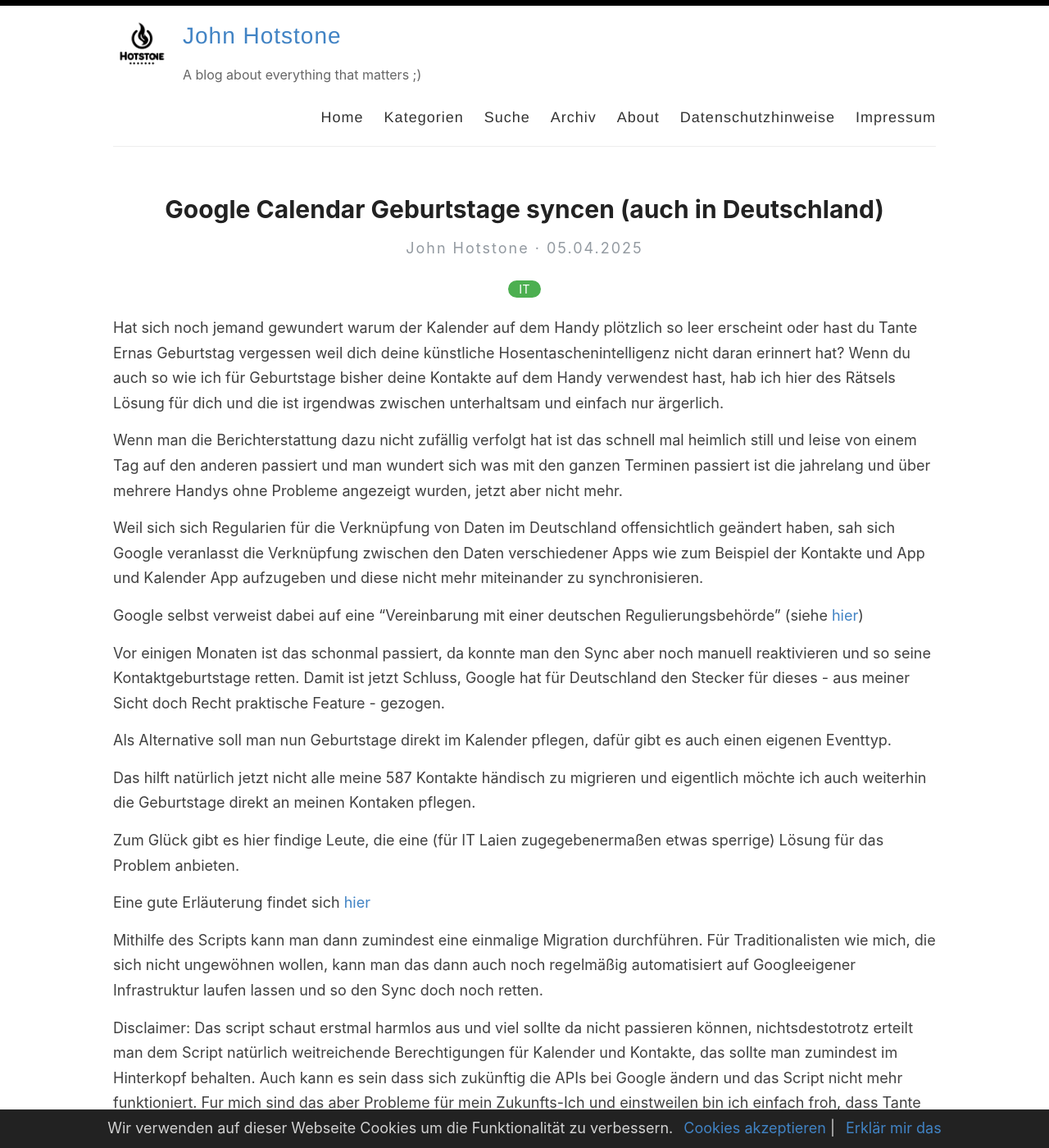
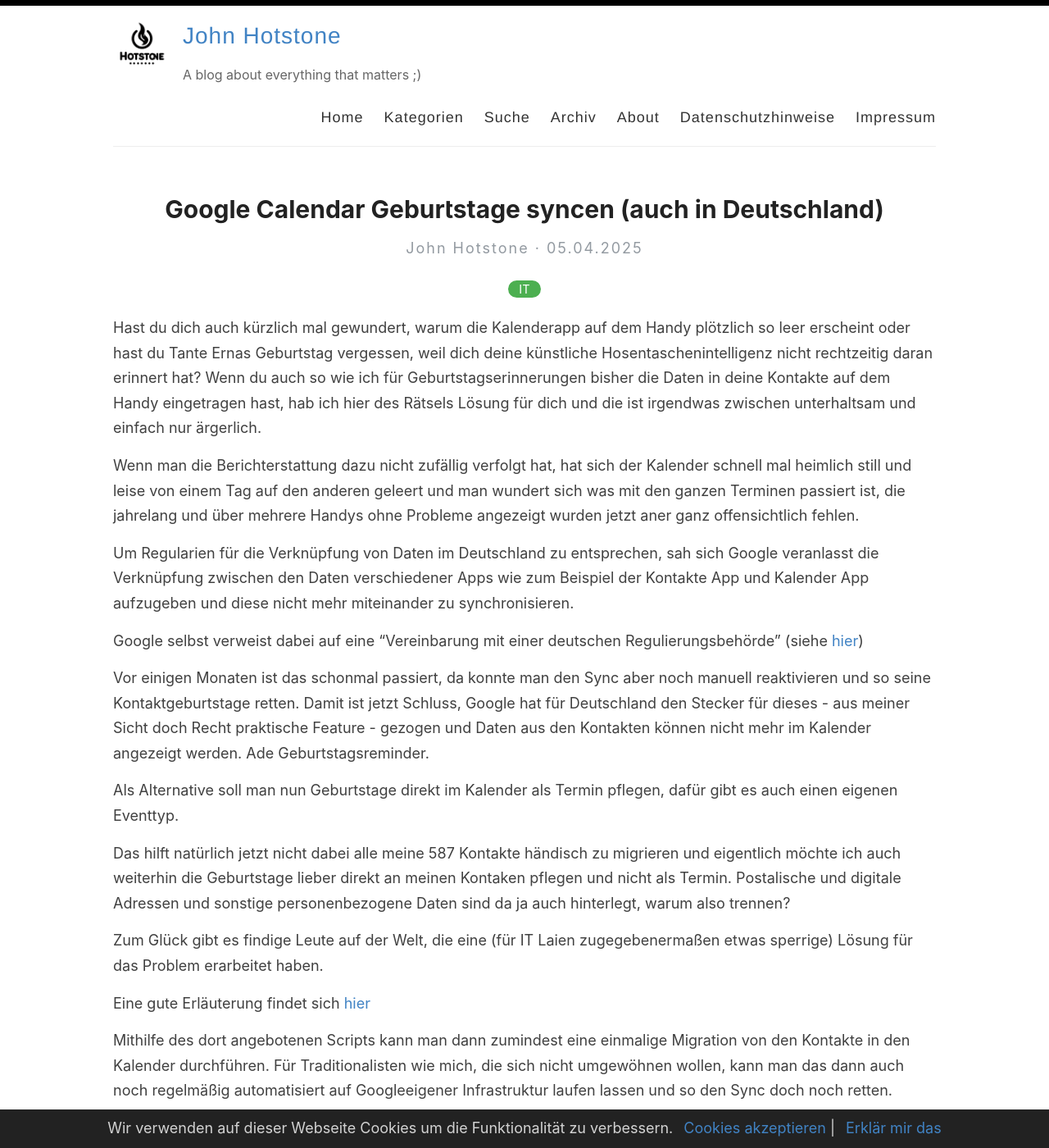
Before and after one commit to john-hotstone/john-hotstone.github.io, a Jekyll site: the page built from _posts/2025-04-05-Google-Calendar-Birthday-Sync.md, in a window 1280 px wide and 1400 px high. Shown: the whole window at 82% size. Built offline with Jekyll 4.4.1, drawn with Linux system fonts in a browser that asks for light colours; comment, search, counter and statistics services are not loaded; some of the changed text lies outside the part shown.

Commit message:
Update 2025-04-05-Google-Calendar-Birthday-Sync.md

```diff
--- a/_posts/2025-04-05-Google-Calendar-Birthday-Sync.md
+++ b/_posts/2025-04-05-Google-Calendar-Birthday-Sync.md
@@ -3,27 +3,27 @@
 title: Google Calendar Geburtstage syncen (auch in Deutschland)
 categories: [IT]
 ---
-Hat sich noch jemand gewundert warum der Kalender auf dem Handy plötzlich so leer erscheint oder hast du Tante Ernas Geburtstag vergessen weil dich deine künstliche Hosentaschenintelligenz nicht daran erinnert hat? Wenn du auch so wie ich für Geburtstage bisher deine Kontakte auf dem Handy verwendest hast, hab ich hier des Rätsels Lösung für dich und die ist irgendwas zwischen unterhaltsam und einfach nur ärgerlich.
+Hast du dich auch kürzlich mal gewundert, warum die Kalenderapp auf dem Handy plötzlich so leer erscheint oder hast du Tante Ernas Geburtstag vergessen, weil dich deine künstliche Hosentaschenintelligenz nicht rechtzeitig daran erinnert hat? Wenn du auch so wie ich für Geburtstagserinnerungen bisher die Daten in deine Kontakte auf dem Handy eingetragen hast, hab ich hier des Rätsels Lösung für dich und die ist irgendwas zwischen unterhaltsam und einfach nur ärgerlich.
 
-Wenn man die Berichterstattung dazu nicht zufällig verfolgt hat ist das schnell mal heimlich still und leise von einem Tag auf den anderen passiert und man wundert sich was mit den ganzen Terminen passiert ist die jahrelang und über mehrere Handys ohne Probleme angezeigt wurden, jetzt aber nicht mehr.
+Wenn man die Berichterstattung dazu nicht zufällig verfolgt hat, hat sich der Kalender schnell mal heimlich still und leise von einem Tag auf den anderen geleert und man wundert sich was mit den ganzen Terminen passiert ist, die jahrelang und über mehrere Handys ohne Probleme angezeigt wurden jetzt aner ganz offensichtlich fehlen.
 
-Weil sich sich Regularien für die Verknüpfung von Daten im Deutschland offensichtlich geändert haben, sah sich Google veranlasst die Verknüpfung zwischen den Daten verschiedener Apps wie zum Beispiel der Kontakte und App und Kalender App aufzugeben und diese nicht mehr miteinander zu synchronisieren.
+Um Regularien für die Verknüpfung von Daten im Deutschland zu entsprechen, sah sich Google veranlasst die Verknüpfung zwischen den Daten verschiedener Apps wie zum Beispiel der Kontakte App und Kalender App aufzugeben und diese nicht mehr miteinander zu synchronisieren.
 
 Google selbst verweist dabei auf eine "Vereinbarung mit einer deutschen Regulierungsbehörde" (siehe [hier](https://support.google.com/calendar/answer/13748346?hl=de&co=GENIE.Platform%3DAndroid))
 
-Vor einigen Monaten ist das schonmal passiert, da konnte man den Sync aber noch manuell reaktivieren und so seine Kontaktgeburtstage retten. Damit ist jetzt Schluss, Google hat für Deutschland den Stecker für dieses - aus meiner Sicht doch Recht praktische Feature - gezogen.
+Vor einigen Monaten ist das schonmal passiert, da konnte man den Sync aber noch manuell reaktivieren und so seine Kontaktgeburtstage retten. Damit ist jetzt Schluss, Google hat für Deutschland den Stecker für dieses - aus meiner Sicht doch Recht praktische Feature - gezogen und Daten aus den Kontakten können nicht mehr im Kalender angezeigt werden. Ade Geburtstagsreminder.
 
-Als Alternative soll man nun Geburtstage direkt im Kalender pflegen, dafür gibt es auch einen eigenen Eventtyp.
+Als Alternative soll man nun Geburtstage direkt im Kalender als Termin pflegen, dafür gibt es auch einen eigenen Eventtyp.
 
-Das hilft natürlich jetzt nicht alle meine 587 Kontakte händisch zu migrieren und eigentlich möchte ich auch weiterhin die Geburtstage direkt an meinen Kontaken pflegen.
+Das hilft natürlich jetzt nicht dabei alle meine 587 Kontakte händisch zu migrieren und eigentlich möchte ich auch weiterhin die Geburtstage lieber direkt an meinen Kontaken pflegen und nicht als Termin. Postalische und digitale Adressen und sonstige personenbezogene Daten sind da ja auch hinterlegt, warum also trennen?
 
-Zum Glück gibt es hier findige Leute, die eine (für IT Laien zugegebenermaßen etwas sperrige) Lösung für das Problem anbieten.
+Zum Glück gibt es findige Leute auf der Welt, die eine (für IT Laien zugegebenermaßen etwas sperrige) Lösung für das Problem erarbeitet haben.
 
 Eine gute Erläuterung findet sich [hier](https://stadt-bremerhaven.de/geburtstage-im-google-kalender-werden-nicht-angezeigt-so-klappt-es-wieder/)
 
-Mithilfe des Scripts kann man dann zumindest eine einmalige Migration durchführen. Für Traditionalisten wie mich, die sich nicht ungewöhnen wollen, kann man das dann auch noch regelmäßig automatisiert auf Googleeigener Infrastruktur laufen lassen und so den Sync doch noch retten.
+Mithilfe des dort angebotenen Scripts kann man dann zumindest eine einmalige Migration von den Kontakte in den Kalender durchführen. Für Traditionalisten wie mich, die sich nicht umgewöhnen wollen, kann man das dann auch noch regelmäßig automatisiert auf Googleeigener Infrastruktur laufen lassen und so den Sync doch noch retten.
 
-Disclaimer: Das script schaut erstmal harmlos aus und viel sollte da nicht passieren können, nichtsdestotrotz erteilt man dem Script natürlich weitreichende Berechtigungen für Kalender und Kontakte, das sollte man zumindest im Hinterkopf behalten. Auch kann es sein dass sich zukünftig die APIs bei Google ändern und das Script nicht mehr funktioniert. Fur mich sind das aber Probleme für mein Zukunfts-Ich und einstweilen bin ich einfach froh, dass Tante Erna wieder im Kalender erscheint.
+Disclaimer: Das Script schaut erstmal harmlos aus und viel sollte da nicht passieren können, nichtsdestotrotz erteilt man dem Script natürlich weitreichende Berechtigungen für Kalender und Kontakte, das sollte man zumindest im Hinterkopf behalten. Auch kann es sein, dass sich zukünftig die APIs bei Google ändern und das Script nicht mehr funktioniert. Für mich sind das aber Probleme für mein Zukunfts-Ich und einstweilen bin ich einfach froh, dass Tante Erna wieder im Kalender erscheint.
 
 Ich hoffe ein paar anderen leidgeprüften hiermit weitergeholfen zu haben. Wir Google Opfer müssen zusammenhalten.
 
```
